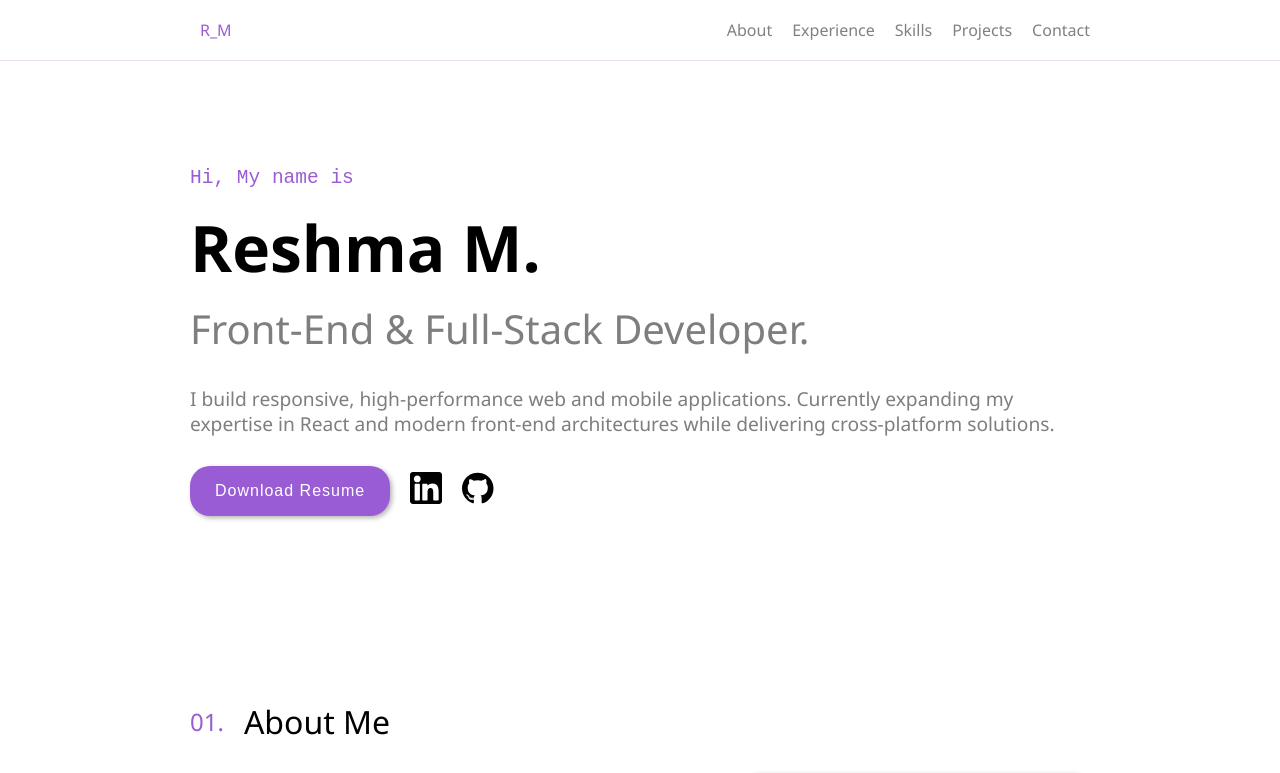
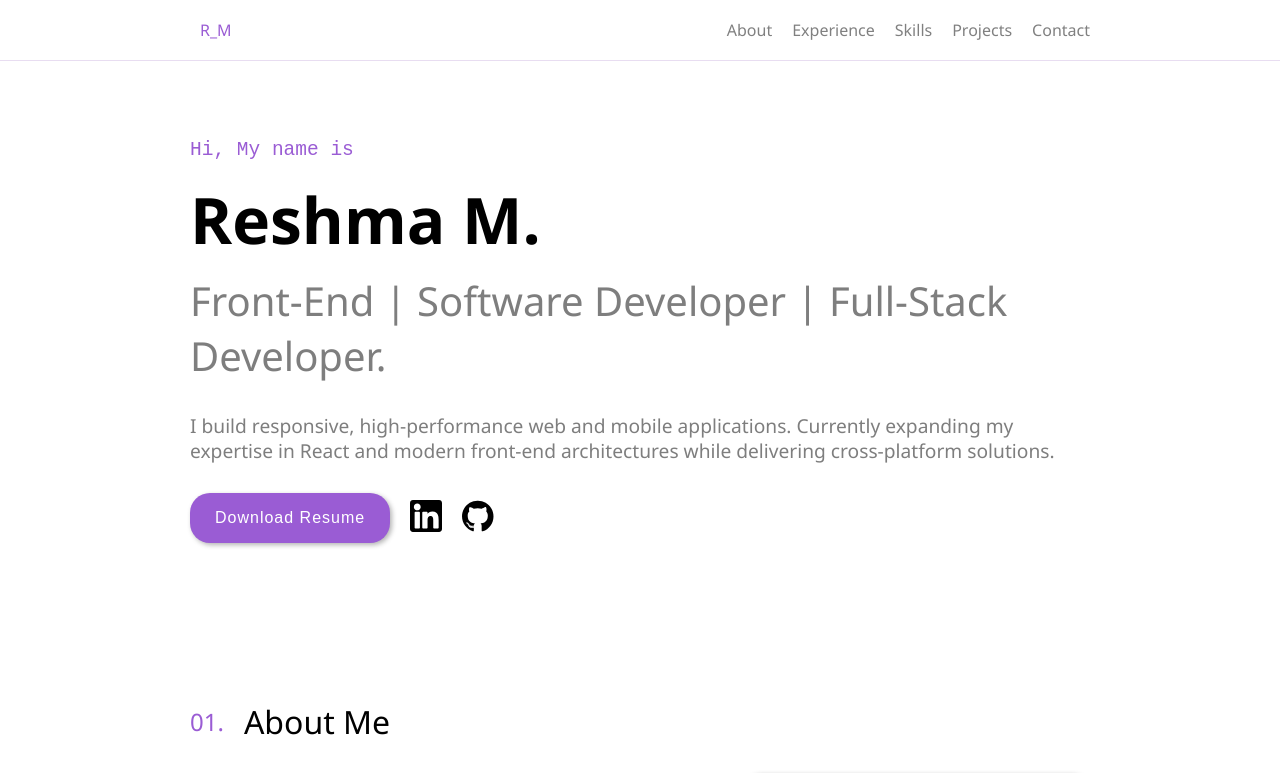
Before and after one commit to Reshma2001/Reshma-Portfolio, a React (Create React App) app: page / in a window 1280 px wide. Shown: the top 773 px of the page. Built offline with nearby package versions, Linux system fonts and the light colour scheme.

Commit message:
Update intro.js

```diff
--- a/src/js/intro.js
+++ b/src/js/intro.js
@@ -24,7 +24,7 @@ export default function Intro() {
               Reshma M.
             </motion.div>
             <motion.div class="role" variants={FADE_UP}>
-              Front-End & Full-Stack Developer.
+              Front-End | Software Developer | Full-Stack Developer.
             </motion.div>
           </div>
           <motion.div class="summaryText" variants={FADE_UP}>
```
